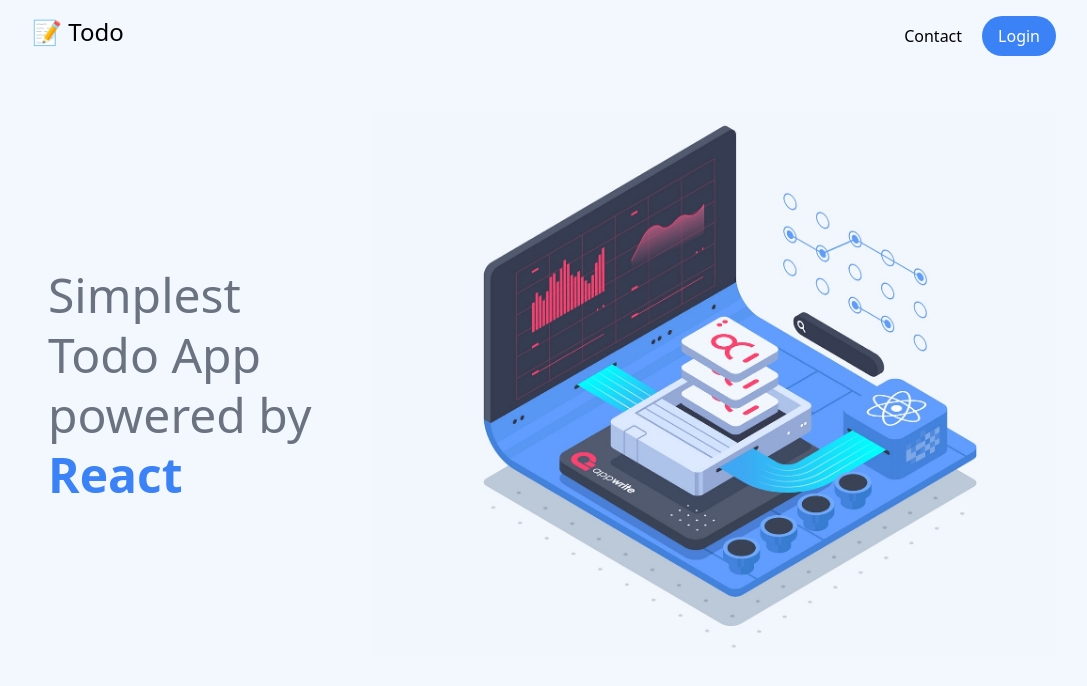
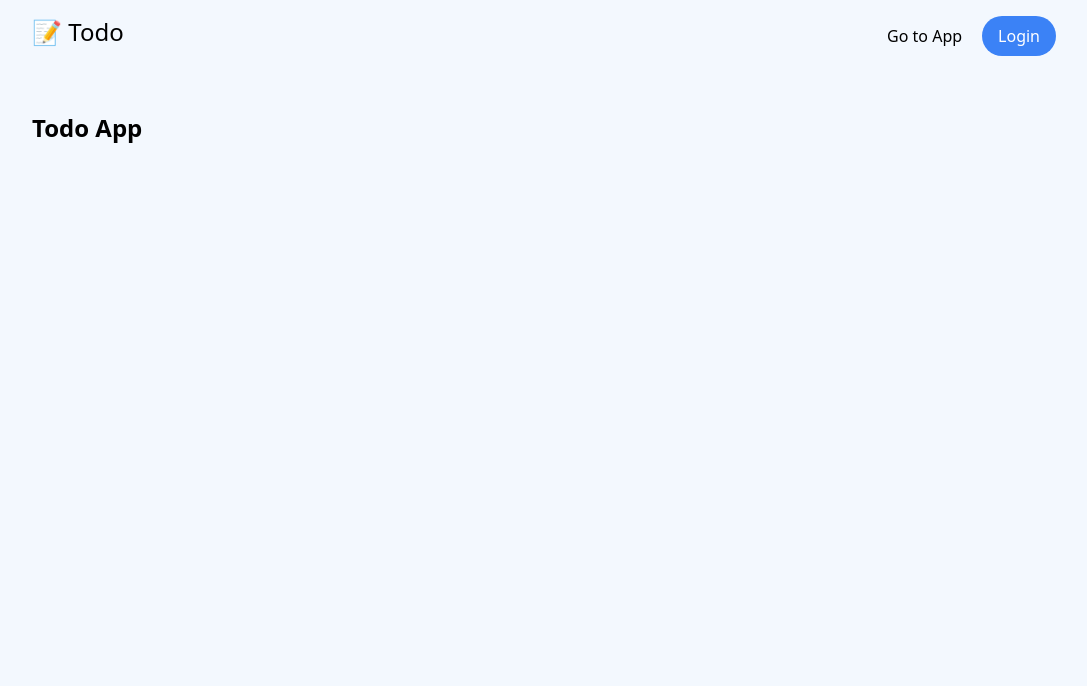
Before and after one commit to bazsup/todoapp-2024, a React (Vite) app: page /todos in a window 1280 px wide. Shown: the top 686 px of the page, without its empty margins (96-1183 px from the left). Built offline with nearby package versions, Linux system fonts and the light colour scheme.

Commit message:
register routes and introduce todo page

```diff
--- a/package.json
+++ b/package.json
@@ -11,7 +11,8 @@
   },
   "dependencies": {
     "react": "^18.2.0",
-    "react-dom": "^18.2.0"
+    "react-dom": "^18.2.0",
+    "react-router-dom": "^6.23.1"
   },
   "devDependencies": {
     "@types/react": "^18.2.66",
--- a/src/App.tsx
+++ b/src/App.tsx
@@ -1,13 +1,82 @@
+import type { LoaderFunctionArgs } from "react-router-dom";
+import {
+  Outlet,
+  RouterProvider,
+  createBrowserRouter,
+  redirect,
+} from "react-router-dom";
+import { fakeAuthProvider } from "./auth";
 import Home from "./components/Home";
 import Navbar from "./components/Navbar";
+import Todos from "./components/Todos";
 
-function App() {
+const router = createBrowserRouter([
+  {
+    id: "root",
+    path: "/",
+    loader() {
+      // Our root route always provides the user, if logged in
+      return { user: fakeAuthProvider.username };
+    },
+    Component: Layout,
+    children: [
+      {
+        index: true,
+        Component: Home,
+      },
+      {
+        path: "protected",
+        loader: protectedLoader,
+        Component: ProtectedPage,
+      },
+      {
+        path: "todos",
+        Component: Todos,
+      },
+    ],
+  },
+  {
+    path: "/logout",
+    async action() {
+      // We signout in a "resource route" that we can hit from a fetcher.Form
+      await fakeAuthProvider.signout();
+      return redirect("/");
+    },
+  },
+]);
+
+function Layout() {
   return (
     <>
       <Navbar />
-      <Home />
+      <main className="max-w-screen-lg mx-auto pt-10">
+        <Outlet />
+      </main>
     </>
   );
 }
 
+// TODO: protected route
+function protectedLoader({ request }: LoaderFunctionArgs) {
+  // If the user is not logged in and tries to access `/protected`, we redirect
+  // them to `/login` with a `from` parameter that allows login to redirect back
+  // to this page upon successful authentication
+  if (!fakeAuthProvider.isAuthenticated) {
+    const params = new URLSearchParams();
+    params.set("from", new URL(request.url).pathname);
+    return redirect("/?" + params.toString());
+  }
+  return null;
+}
+
+function ProtectedPage() {
+  return <h3>Protected</h3>;
+}
+
+function App() {
+  return (
+    <RouterProvider router={router} fallbackElement={<p>Initial Load...</p>} />
+  );
+}
+
 export default App;
--- /dev/null
+++ b/src/auth.ts
@@ -0,0 +1,24 @@
+interface AuthProvider {
+  isAuthenticated: boolean;
+  username: null | string;
+  signin(username: string): Promise<void>;
+  signout(): Promise<void>;
+}
+
+/**
+ * This represents some generic auth provider API, like Firebase.
+ */
+export const fakeAuthProvider: AuthProvider = {
+  isAuthenticated: false,
+  username: null,
+  async signin(username: string) {
+    await new Promise((r) => setTimeout(r, 500)); // fake delay
+    fakeAuthProvider.isAuthenticated = true;
+    fakeAuthProvider.username = username;
+  },
+  async signout() {
+    await new Promise((r) => setTimeout(r, 500)); // fake delay
+    fakeAuthProvider.isAuthenticated = false;
+    fakeAuthProvider.username = "";
+  },
+};
--- a/src/components/Home.tsx
+++ b/src/components/Home.tsx
@@ -2,8 +2,7 @@ import heroContent from "../assets/hero-content.jpg";
 
 function Home() {
   return (
-    <main>
-      <div className="max-w-screen-lg flex mx-auto pt-10">
+    <div className="flex">
       <div className="w-1/3 flex p-4 flex-col justify-center items-start text-left gap-6">
         <h1 className="text-5xl leading-tight">
           <span className="text-gray-500">Simplest Todo App powered by </span>
@@ -14,7 +13,6 @@ function Home() {
         <img className="hero-image" src={heroContent} />
       </div>
     </div>
-    </main>
   );
 }
 
--- a/src/components/Navbar.tsx
+++ b/src/components/Navbar.tsx
@@ -1,10 +1,14 @@
+import { Link } from "react-router-dom";
+
 function Navbar() {
   return (
     <nav>
       <div className="max-w-screen-lg text-right mx-auto flex justify-between py-4">
-        <div className="items-center text-2xl">📝 Todo</div>
+        <Link to="/" className="items-center text-2xl">
+          📝 Todo
+        </Link>
         <div className="flex gap-5 items-center justify-end">
-          <a href="">Contact</a>
+          <Link to="/todos">Go to App</Link>
           <button className="rounded-full bg-blue-500 text-white px-4 py-2">
             Login
           </button>
--- /dev/null
+++ b/src/components/Todos.tsx
@@ -0,0 +1,9 @@
+function Todos() {
+  return (
+    <div className="max-w-screen-lg mx-auto">
+      <h1 className="text-2xl font-bold">Todo App</h1>
+    </div>
+  );
+}
+
+export default Todos;
```
Also changed, not shown: 1 other file (tests, documents, lock files or other folders). Lines whose indentation alone changed are shown as unchanged.
